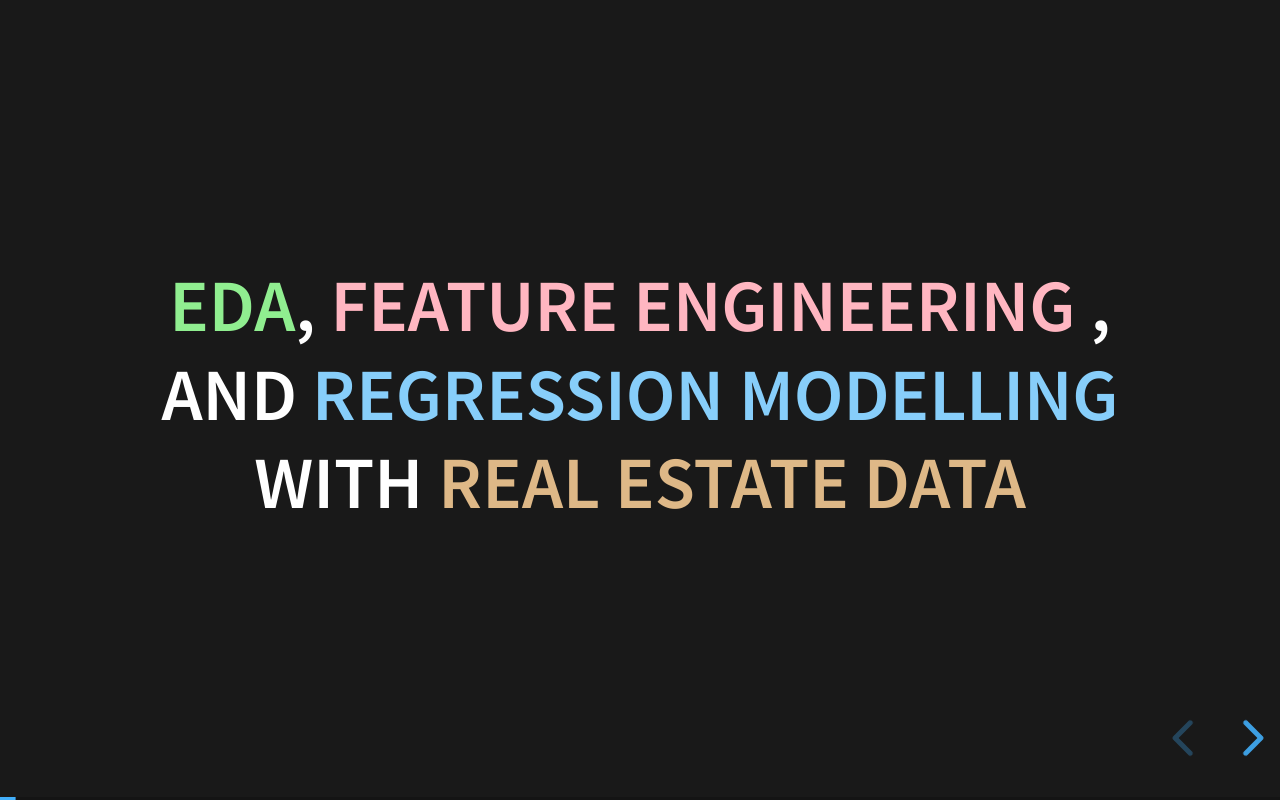
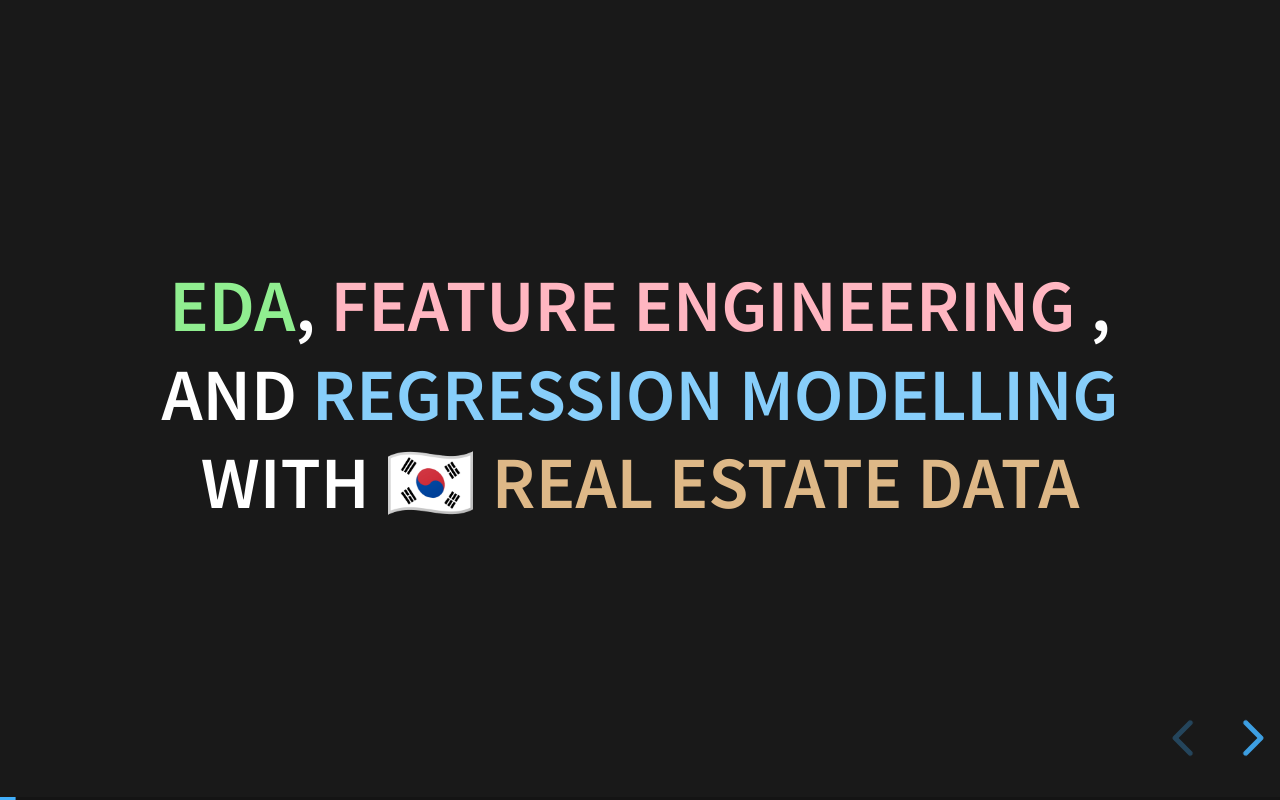
Before and after one commit to datenwissen/officetel_rentals, a plain HTML site: page index.html in a window 1280 px wide. Both pictures are taken after a click on the button "next slide". Drawn offline with Linux system fonts and the light colour scheme.

Commit message:
Update index.html

```diff
--- a/index.html
+++ b/index.html
@@ -37,7 +37,7 @@
 
       <!-- SLIDE: Subtitle -->
       <section id="eda-feature-engineering-and-regression-modelling-with-real-estate-data" class="title-slide slide level1">
-        <h2><span style="color: lightgreen;">EDA</span>, <span style="color: lightpink;">Feature Engineering</span> , and <span style="color: lightskyblue;">Regression Modelling</span> with <span style="color: burlywood;">Real Estate Data</span> </h2>
+        <h2><span style="color: lightgreen;">EDA</span>, <span style="color: lightpink;">Feature Engineering</span> , and <span style="color: lightskyblue;">Regression Modelling</span> with <span style="color: burlywood;">🇰🇷 Real Estate Data</span> </h2>
       </section>
 
       <!-- ============================================================== -->
```
